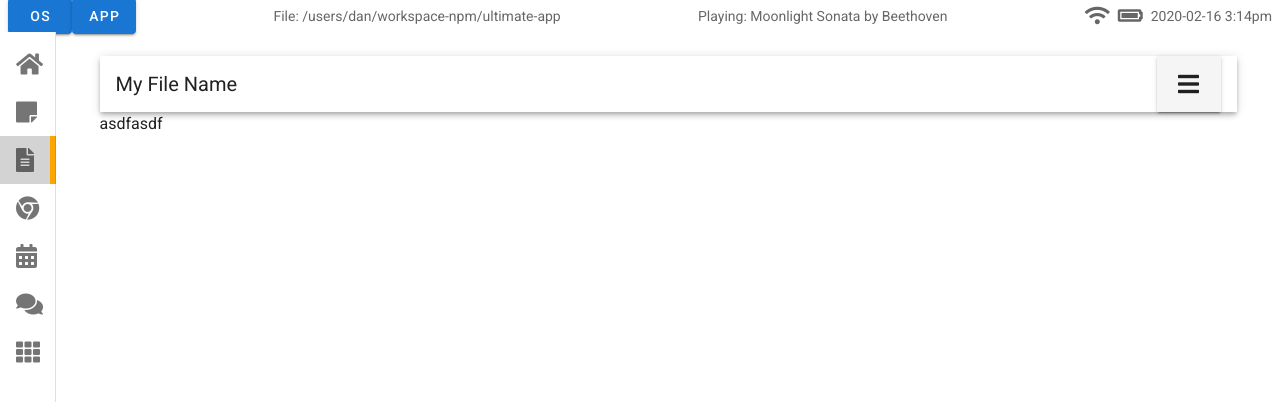
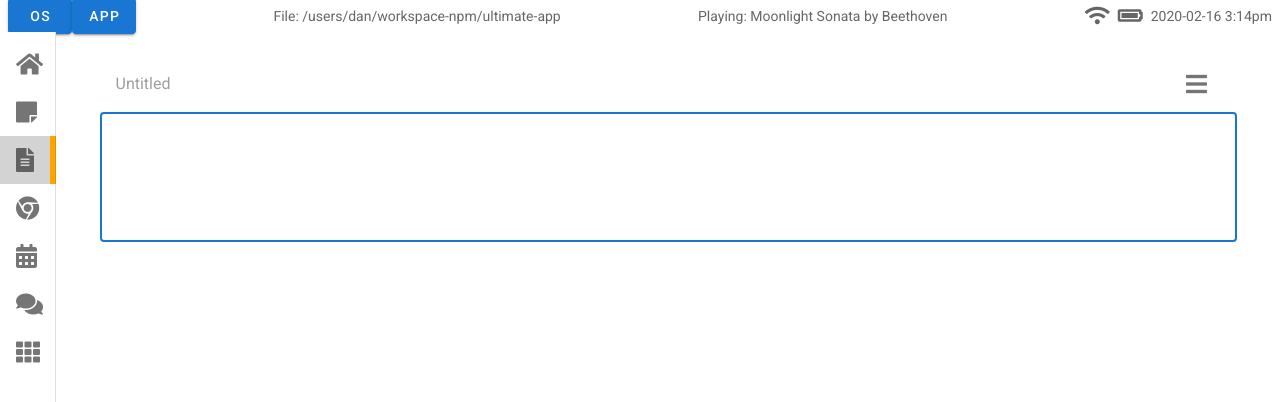
Before and after one commit to danialgoodwin/ultimate-app, a Vue app: page /text in a window 1280 px wide. Shown: the top 402 px of the page. Built offline with nearby package versions, Linux system fonts and the light colour scheme.

Commit message:
Update TextEditorPage, including local storage

```diff
--- a/src/views/TextEditorPage.vue
+++ b/src/views/TextEditorPage.vue
@@ -1,21 +1,50 @@
 <template>
   <v-container>
-    <v-toolbar short>
-      <v-toolbar-title>My File Name</v-toolbar-title>
+    <v-toolbar short flat>
+      <v-toolbar-title><v-text-field v-model="titleModel" hide-details placeholder='Untitled'></v-text-field></v-toolbar-title>
       <v-spacer></v-spacer>
       <v-toolbar-items>
-        <v-btn><v-icon>fas fa-bars</v-icon></v-btn>
+        <v-btn icon><v-icon>fas fa-bars</v-icon></v-btn>
       </v-toolbar-items>
     </v-toolbar>
     <div>
-      asdfasdf
+      <v-textarea v-model="contentModel" outlined auto-grow autofocus></v-textarea>
     </div>
   </v-container>
 </template>
 
 <script>
 export default {
-  name: 'TextEditorPage'
+  name: 'TextEditorPage',
+  props: {
+    // storeId: String
+    storeId: {
+      type: String,
+      default: '1'
+    }
+  },
+  mounted () {
+    if (localStorage[this.storeId + 'titleModel']) {
+      this.titleModel = localStorage[this.storeId + 'titleModel']
+    }
+    if (localStorage[this.storeId + 'contentModel']) {
+      this.contentModel = localStorage[this.storeId + 'contentModel']
+    }
+  },
+  data: () => {
+    return {
+      titleModel: '',
+      contentModel: ''
+    }
+  },
+  watch: {
+    titleModel (newValue) {
+      localStorage[this.storeId + 'titleModel'] = newValue
+    },
+    contentModel (newValue) {
+      localStorage[this.storeId + 'contentModel'] = newValue
+    }
+  }
 }
 </script>
 
```
